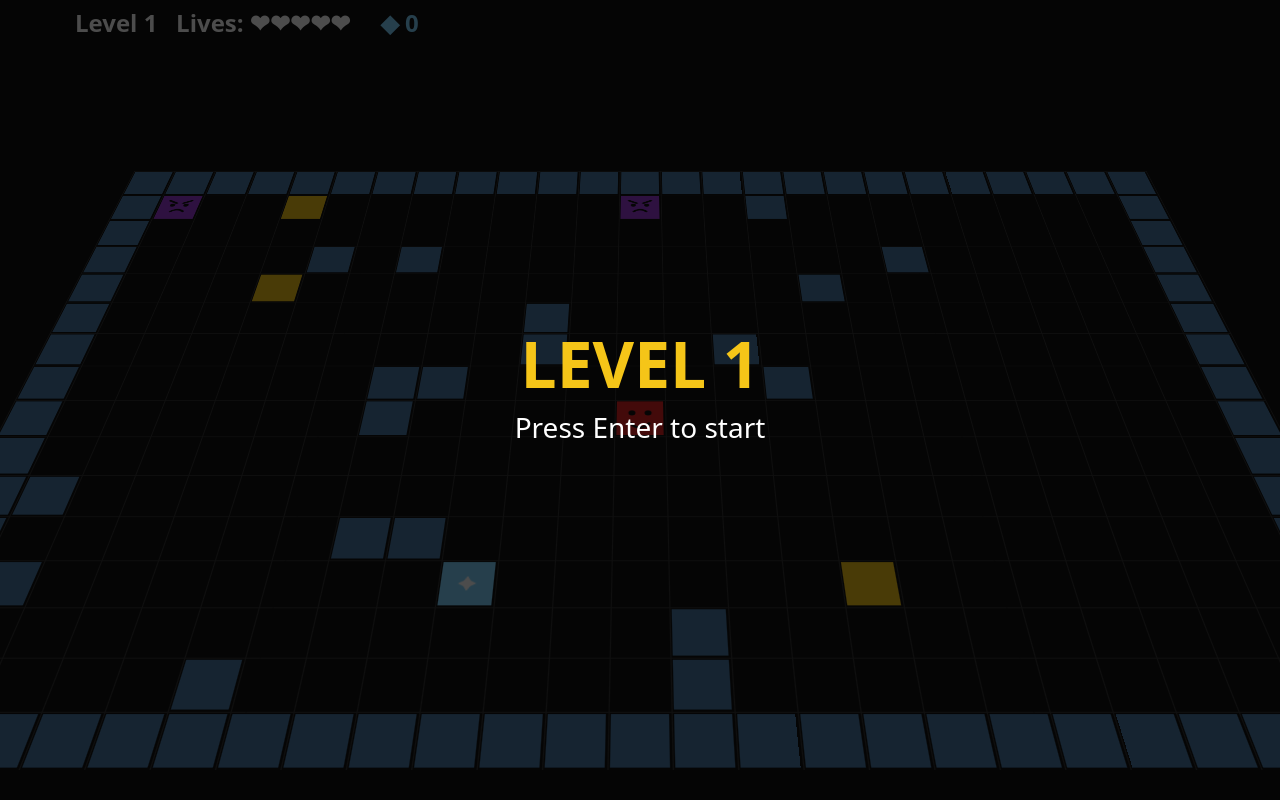
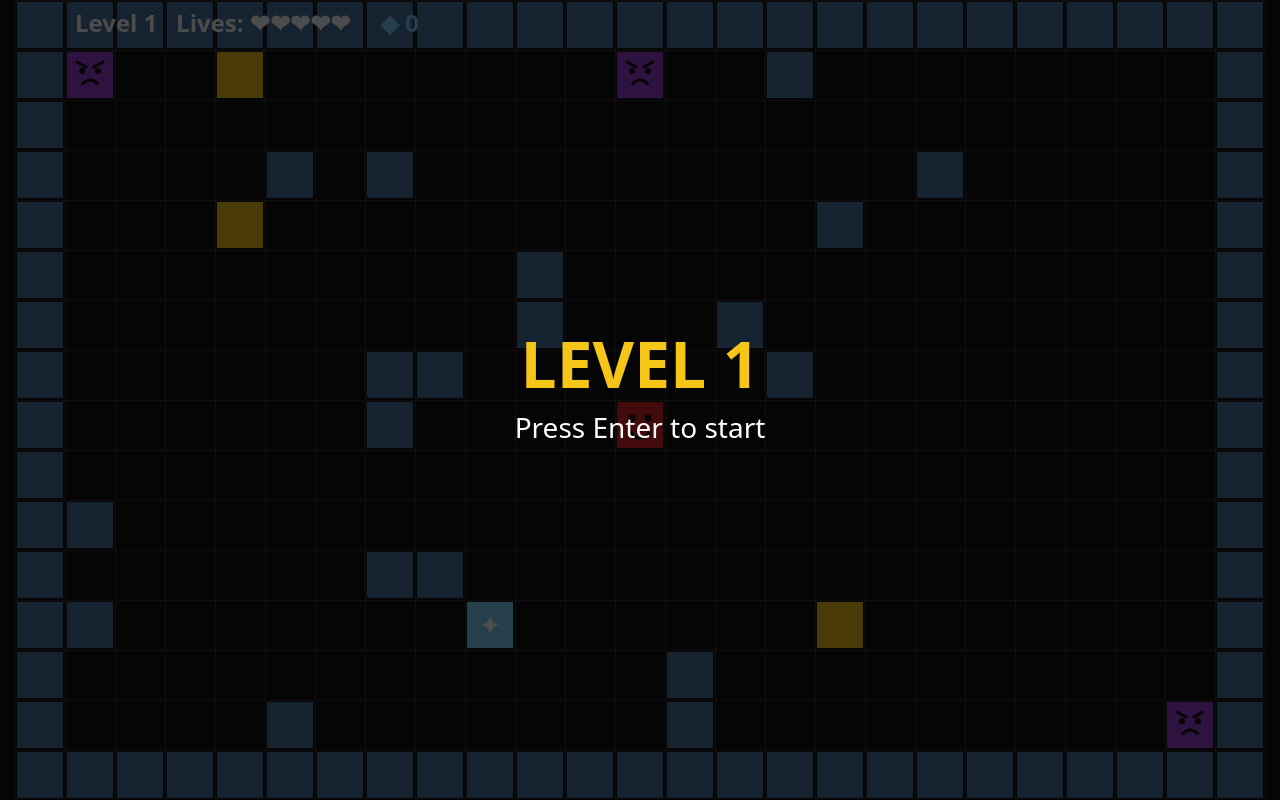
Before and after one commit to MrSwitch/blockfighter, a website built with Vite: page index.html in a window 1280 px wide. Built offline with nearby package versions, Linux system fonts and the light colour scheme.

Commit message:
Destroy the tilt: flat board, single canvas restored

```diff
--- a/index.html
+++ b/index.html
@@ -11,7 +11,6 @@
   </head>
   <body>
     <canvas id="game"></canvas>
-    <canvas id="ui"></canvas>
     <script type="module" src="/src/main.ts"></script>
   </body>
 </html>
--- a/src/main.ts
+++ b/src/main.ts
@@ -16,9 +16,6 @@ const controlsReserved = () => isTouch && window.innerHeight > window.innerWidth
 
 const canvas = document.querySelector<HTMLCanvasElement>('#game')!
 const ctx = canvas.getContext('2d')!
-// Flat overlay canvas for text and controls (not tilted)
-const ui = document.querySelector<HTMLCanvasElement>('#ui')!
-const uictx = ui.getContext('2d')!
 
 // Grid dimensions in cells (recomputed on resize)
 let cols = 0
@@ -164,8 +161,6 @@ function placeLightBlue(): void {
 function resize(): void {
   canvas.width = window.innerWidth
   canvas.height = window.innerHeight
-  ui.width = window.innerWidth
-  ui.height = window.innerHeight
   // In portrait on touch devices, keep the board clear of the bottom control area
   const availH = canvas.height - (controlsReserved() ? CONTROLS_H : 0)
   CELL = Math.max(
@@ -566,19 +561,18 @@ function draw(): void {
     ctx.globalAlpha = 1
   }
 
-  // Lives + level HUD, drawn flat on the UI canvas (scaled with the cell size,
-  // laid out left to right using measured widths so the segments never overlap)
-  uictx.clearRect(0, 0, ui.width, ui.height)
+  // Lives + level HUD (scaled with the cell size, laid out left to right
+  // using measured widths so the segments never overlap)
   const hud = CELL / MAX_CELL
-  uictx.font = `bold ${Math.round(24 * hud)}px system-ui, sans-serif`
-  uictx.textAlign = 'left'
-  uictx.textBaseline = 'middle'
+  ctx.font = `bold ${Math.round(24 * hud)}px system-ui, sans-serif`
+  ctx.textAlign = 'left'
+  ctx.textBaseline = 'middle'
   let hudX = offsetX + CELL + 10 * hud
   const hudY = offsetY + CELL / 2
   const hudSegment = (text: string, color: string) => {
-    uictx.fillStyle = color
-    uictx.fillText(text, hudX, hudY)
-    hudX += uictx.measureText(text).width + 30 * hud
+    ctx.fillStyle = color
+    ctx.fillText(text, hudX, hudY)
+    hudX += ctx.measureText(text).width + 30 * hud
   }
   hudSegment(`Level ${level}   Lives: ${'\u2764'.repeat(Math.max(lives, 0))}`, '#fff')
   const gemText =
@@ -597,78 +591,78 @@ function draw(): void {
   // On-screen d-pad (touch devices, portrait orientation)
   if (dpadVisible()) {
     for (const b of dpadButtons()) {
-      uictx.fillStyle = 'rgba(255, 255, 255, 0.15)'
-      uictx.strokeStyle = 'rgba(255, 255, 255, 0.4)'
-      uictx.lineWidth = 2
-      uictx.fillRect(b.x, b.y, b.w, b.h)
-      uictx.strokeRect(b.x, b.y, b.w, b.h)
+      ctx.fillStyle = 'rgba(255, 255, 255, 0.15)'
+      ctx.strokeStyle = 'rgba(255, 255, 255, 0.4)'
+      ctx.lineWidth = 2
+      ctx.fillRect(b.x, b.y, b.w, b.h)
+      ctx.strokeRect(b.x, b.y, b.w, b.h)
       // Arrow pointing in the button's direction
       const cx = b.x + b.w / 2
       const cy = b.y + b.h / 2
       const a = b.w * 0.22
-      uictx.fillStyle = 'rgba(255, 255, 255, 0.8)'
-      uictx.beginPath()
-      uictx.moveTo(cx + b.dx * a, cy + b.dy * a)
-      uictx.lineTo(cx - b.dx * a + b.dy * a, cy - b.dy * a + b.dx * a)
-      uictx.lineTo(cx - b.dx * a - b.dy * a, cy - b.dy * a - b.dx * a)
-      uictx.closePath()
-      uictx.fill()
+      ctx.fillStyle = 'rgba(255, 255, 255, 0.8)'
+      ctx.beginPath()
+      ctx.moveTo(cx + b.dx * a, cy + b.dy * a)
+      ctx.lineTo(cx - b.dx * a + b.dy * a, cy - b.dy * a + b.dx * a)
+      ctx.lineTo(cx - b.dx * a - b.dy * a, cy - b.dy * a - b.dx * a)
+      ctx.closePath()
+      ctx.fill()
     }
   }
 
   const centerOverlay = (dim: boolean) => {
     if (dim) {
-      uictx.fillStyle = 'rgba(0, 0, 0, 0.7)'
-      uictx.fillRect(0, 0, ui.width, ui.height)
+      ctx.fillStyle = 'rgba(0, 0, 0, 0.7)'
+      ctx.fillRect(0, 0, canvas.width, canvas.height)
     }
-    uictx.textAlign = 'center'
-    uictx.textBaseline = 'middle'
+    ctx.textAlign = 'center'
+    ctx.textBaseline = 'middle'
   }
 
   if (state === 'intro') {
     centerOverlay(true)
-    uictx.fillStyle = '#f5c518'
-    uictx.font = 'bold 64px system-ui, sans-serif'
-    uictx.fillText(`LEVEL ${level}`, ui.width / 2, ui.height / 2 - 30)
-    uictx.fillStyle = '#fff'
-    uictx.font = '28px system-ui, sans-serif'
-    uictx.fillText('Press Enter to start', ui.width / 2, ui.height / 2 + 30)
+    ctx.fillStyle = '#f5c518'
+    ctx.font = 'bold 64px system-ui, sans-serif'
+    ctx.fillText(`LEVEL ${level}`, canvas.width / 2, canvas.height / 2 - 30)
+    ctx.fillStyle = '#fff'
+    ctx.font = '28px system-ui, sans-serif'
+    ctx.fillText('Press Enter to start', canvas.width / 2, canvas.height / 2 + 30)
   }
 
   if (state === 'over') {
     centerOverlay(true)
-    uictx.fillStyle = '#e02424'
-    uictx.font = 'bold 64px system-ui, sans-serif'
-    uictx.fillText('GAME OVER', ui.width / 2, ui.height / 2 - 50)
-    uictx.fillStyle = '#f5c518'
-    uictx.font = 'bold 36px system-ui, sans-serif'
-    uictx.fillText(
+    ctx.fillStyle = '#e02424'
+    ctx.font = 'bold 64px system-ui, sans-serif'
+    ctx.fillText('GAME OVER', canvas.width / 2, canvas.height / 2 - 50)
+    ctx.fillStyle = '#f5c518'
+    ctx.font = 'bold 36px system-ui, sans-serif'
+    ctx.fillText(
       `You reached level ${level}`,
-      ui.width / 2,
-      ui.height / 2 + 10,
+      canvas.width / 2,
+      canvas.height / 2 + 10,
     )
-    uictx.fillStyle = '#fff'
-    uictx.font = '28px system-ui, sans-serif'
-    uictx.fillText('Press Enter to play again', ui.width / 2, ui.height / 2 + 70)
+    ctx.fillStyle = '#fff'
+    ctx.font = '28px system-ui, sans-serif'
+    ctx.fillText('Press Enter to play again', canvas.width / 2, canvas.height / 2 + 70)
   }
 
   if (state === 'cleared') {
     // Confetti
     for (const c of confetti) {
-      uictx.save()
-      uictx.translate(c.x, c.y)
-      uictx.rotate(c.rot)
-      uictx.fillStyle = c.color
-      uictx.fillRect(-c.size / 2, -c.size / 4, c.size, c.size / 2)
-      uictx.restore()
+      ctx.save()
+      ctx.translate(c.x, c.y)
+      ctx.rotate(c.rot)
+      ctx.fillStyle = c.color
+      ctx.fillRect(-c.size / 2, -c.size / 4, c.size, c.size / 2)
+      ctx.restore()
     }
     centerOverlay(false)
-    uictx.fillStyle = '#2ecc71'
-    uictx.font = 'bold 64px system-ui, sans-serif'
-    uictx.fillText(`LEVEL ${level} CLEARED!`, ui.width / 2, ui.height / 2 - 30)
-    uictx.fillStyle = '#fff'
-    uictx.font = '28px system-ui, sans-serif'
-    uictx.fillText(`Press Enter for level ${level + 1}`, ui.width / 2, ui.height / 2 + 30)
+    ctx.fillStyle = '#2ecc71'
+    ctx.font = 'bold 64px system-ui, sans-serif'
+    ctx.fillText(`LEVEL ${level} CLEARED!`, canvas.width / 2, canvas.height / 2 - 30)
+    ctx.fillStyle = '#fff'
+    ctx.font = '28px system-ui, sans-serif'
+    ctx.fillText(`Press Enter for level ${level + 1}`, canvas.width / 2, canvas.height / 2 + 30)
   }
 }
 
--- a/src/style.css
+++ b/src/style.css
@@ -7,21 +7,9 @@ body {
   background: #111;
 }
 
-#game,
-#ui {
+#game {
   display: block;
-  position: fixed;
-  inset: 0;
   width: 100vw;
   height: 100vh;
   touch-action: none;
 }
-
-/* Only the board tilts; the UI canvas stays flat on top */
-#game {
-  transform: perspective(1200px) rotateX(45deg);
-}
-
-#ui {
-  pointer-events: none;
-}
```
